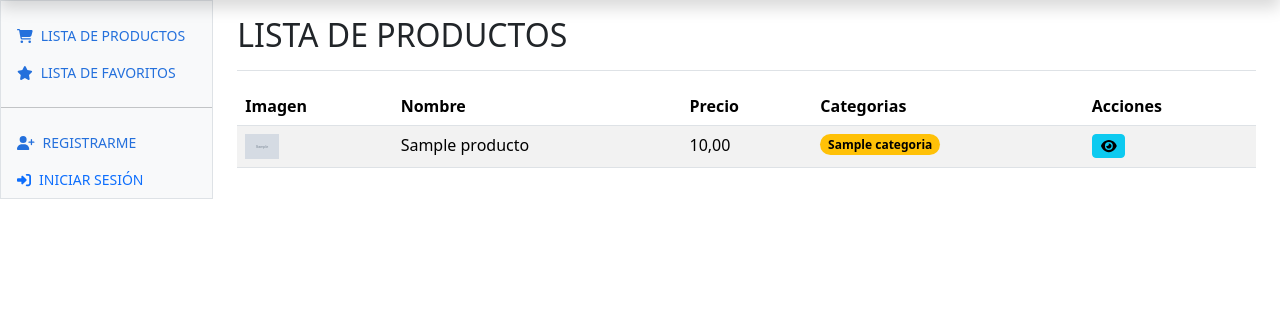
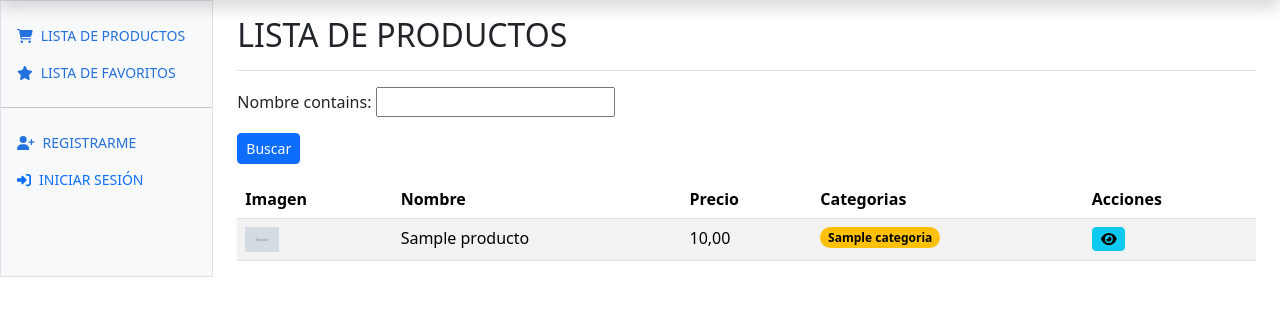
Before and after one commit to BraianStacul/catalogo-productos, a Django app: page /productos/listar/ in a window 1280 px wide. Shown: the part 48-364 px from the top of the page. Run offline with Django 5.2, Linux system fonts and the light colour scheme; tables that the repository leaves empty hold one stand-in row (values such as "Sample post"); grey boxes marked "Sample" are stand-in pictures.

Commit message:
Se agregarón filtros mediante la libreria django_filters

```diff
--- /dev/null
+++ b/catalogo_productos/apps/productos/filterset.py
@@ -0,0 +1,11 @@
+import django_filters
+
+from .models import Producto
+
+class ProductoFilter(django_filters.FilterSet):
+
+    nombre = django_filters.CharFilter(lookup_expr='icontains')
+
+    class Meta:
+        model = Producto
+        fields =  ["nombre"]
--- a/catalogo_productos/apps/productos/views.py
+++ b/catalogo_productos/apps/productos/views.py
@@ -5,17 +5,22 @@ from django.views.generic.list import ListView
 from django.views.generic.edit import CreateView, UpdateView, DeleteView
 from django.contrib.auth.mixins import LoginRequiredMixin
 
+from django_filters.views import FilterView
+
 from apps.utils.mixins import VerificarAdmin
 from apps.utils.decorators import verificar_permisos
+
+from .filterset import ProductoFilter
 
 from .forms import ProductoForm, CForm, VerForm
 from .models import Producto, Categoria
 
-class Listar(ListView):
+class Listar(FilterView):
     template_name='productos/listar.html'
     model = Producto
     context_object_name = 'productos'
     paginate_by = 20
+    filterset_class=ProductoFilter
 
     def get_queryset(self):
         return self.model.objects.all().filter(activo = True).order_by("nombre")
--- a/catalogo_productos/catalogo_productos/settings.py
+++ b/catalogo_productos/catalogo_productos/settings.py
@@ -31,7 +31,8 @@ INSTALLED_APPS = [
     'django.contrib.staticfiles',
     'apps.usuarios',
     'apps.productos',
-    'apps.favoritos'
+    'apps.favoritos',
+    'django_filters'
 ]
 
 AUTH_USER_MODEL = "usuarios.Usuario"
--- a/catalogo_productos/templates/productos/listar.html
+++ b/catalogo_productos/templates/productos/listar.html
@@ -19,6 +19,15 @@
 
 		{% endif %}
 
+	</div>
+	<div class="row">
+		<div class="col">
+			<form method="get">
+				{{filter.form.as_p}}
+				<button type="sumbit" class="btn btn-primary btn-sm">Buscar</button>
+			</form>
+
+		</div>
 	</div>
 	<div class="row">
 
```
